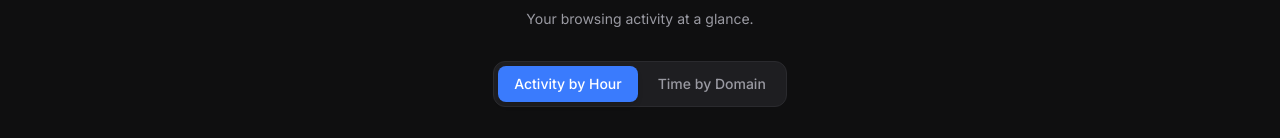
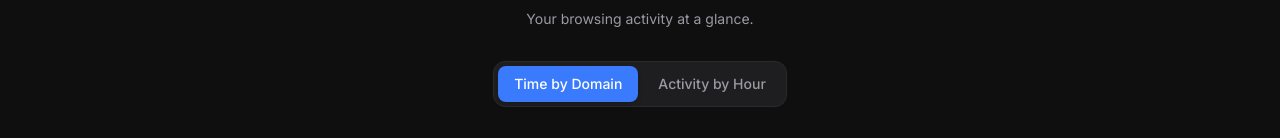
Before and after one commit to darry-Jnr/Recall, a Next.js app in the folder web/: page /search in a window 1280 px wide. Both pictures are taken after a click on the button "Analytics". Shown: the part 135-273 px from the top of the page. Built offline with nearby package versions, Linux system fonts and the light colour scheme.

Commit message:
fix: pie chart (Time by Domain) loads first by default, toggle order swapped

```diff
--- a/web/src/components/search/AnalyticsModal.tsx
+++ b/web/src/components/search/AnalyticsModal.tsx
@@ -188,7 +188,7 @@ const BarTooltip = ({ active, payload, label }: { active?: boolean; payload?: Ar
 };
 
 export function AnalyticsModal({ pages, onClose }: AnalyticsModalProps) {
-  const [view, setView] = useState<ChartView>("activity");
+  const [view, setView] = useState<ChartView>("domains");
   const [dateFilter, setDateFilter] = useState<DateFilter>("all");
 
   const filteredPages = useMemo(() => filterByDate(pages, dateFilter), [pages, dateFilter]);
@@ -230,6 +230,16 @@ export function AnalyticsModal({ pages, onClose }: AnalyticsModalProps) {
           <div className="flex justify-center mb-8">
             <div className="flex gap-1 p-1 rounded-xl bg-surface-2 border border-divider">
               <button
+                onClick={() => setView("domains")}
+                className={`px-4 py-2 rounded-lg text-sm font-medium transition-all duration-200 ${
+                  view === "domains"
+                    ? "bg-accent text-white shadow-md"
+                    : "text-text-secondary hover:text-text-primary"
+                }`}
+              >
+                Time by Domain
+              </button>
+              <button
                 onClick={() => setView("activity")}
                 className={`px-4 py-2 rounded-lg text-sm font-medium transition-all duration-200 ${
                   view === "activity"
@@ -238,16 +248,6 @@ export function AnalyticsModal({ pages, onClose }: AnalyticsModalProps) {
                 }`}
               >
                 Activity by Hour
-              </button>
-              <button
-                onClick={() => setView("domains")}
-                className={`px-4 py-2 rounded-lg text-sm font-medium transition-all duration-200 ${
-                  view === "domains"
-                    ? "bg-accent text-white shadow-md"
-                    : "text-text-secondary hover:text-text-primary"
-                }`}
-              >
-                Time by Domain
               </button>
             </div>
           </div>
```
